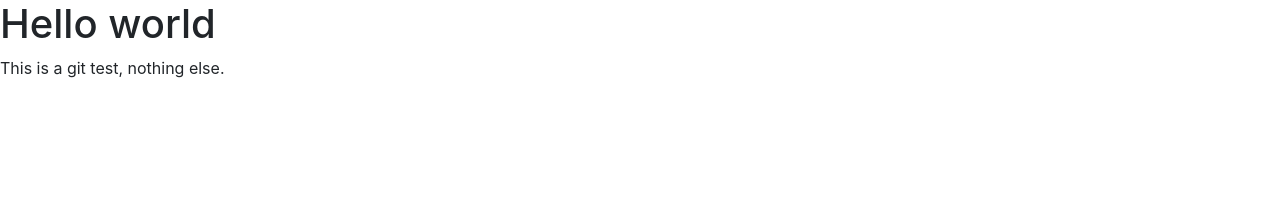
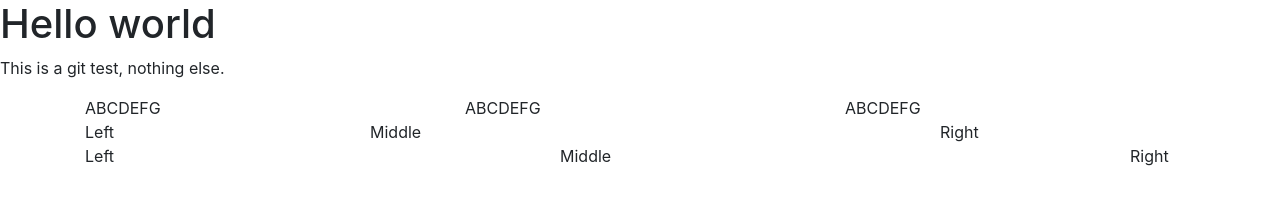
Before and after one commit to CuongNM28103/git-test, a website: page index.html in a window 1280 px wide. Drawn offline with nearby package versions, Linux system fonts and the light colour scheme.

Commit message:
bootstrap test

```diff
--- a/index.html
+++ b/index.html
@@ -15,6 +15,23 @@
 	<body>
 		<h1>Hello world</h1>
 		<p>This is a git test, nothing else.</p>
+		<div class="container">
+			<div class="row">
+				<div class="col-sm">ABCDEFG</div>
+				<div class="col-sm">ABCDEFG</div>
+				<div class="col-sm">ABCDEFG</div>
+			</div>
+			<div class="row">
+				<div class="col-sm">Left</div>
+				<div class="col-sm-6">Middle</div>
+				<div class="col-sm">Right</div>
+			</div>
+			<div class="row justify-items-center">
+				<div class="col-5">Left</div>
+				<div class="col-6">Middle</div>
+				<div class="col-1">Right</div>
+			</div>
+		</div>
 	</body>
 	<!-- jQuery first, then Popper.js, then Bootstrap JS. -->
 	<script src="node_modules/jquery/dist/jquery.slim.min.js"></script>
```
